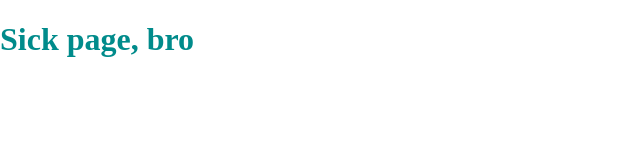
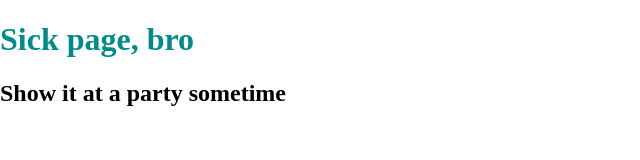
Before and after one commit to hayden-crocker/michelle-branch, a plain HTML site: page index.html in a window 1280 px wide. Shown: the whole page, without its empty margins (0-640 px from the left). Drawn offline with Linux system fonts and the light colour scheme.

Commit message:
added h2

```diff
--- a/index.html
+++ b/index.html
@@ -9,5 +9,6 @@
 </head>
 <body>
     <h1>Sick page, bro</h1>
+    <h2>Show it at a party sometime</h2>
 </body>
 </html>
```
